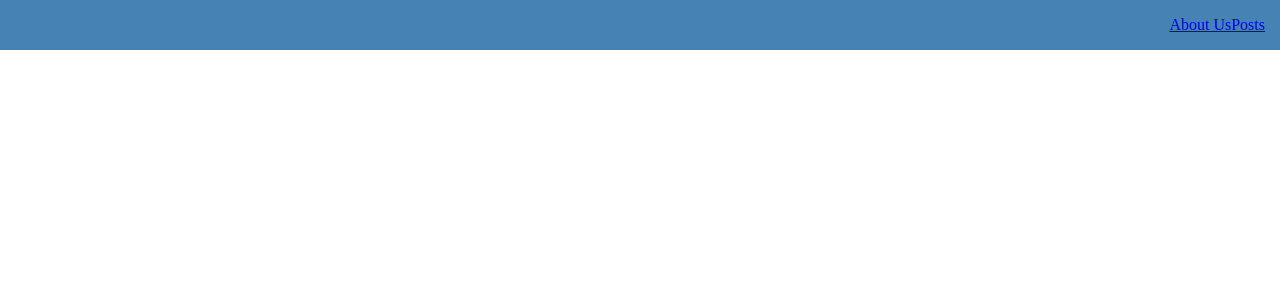
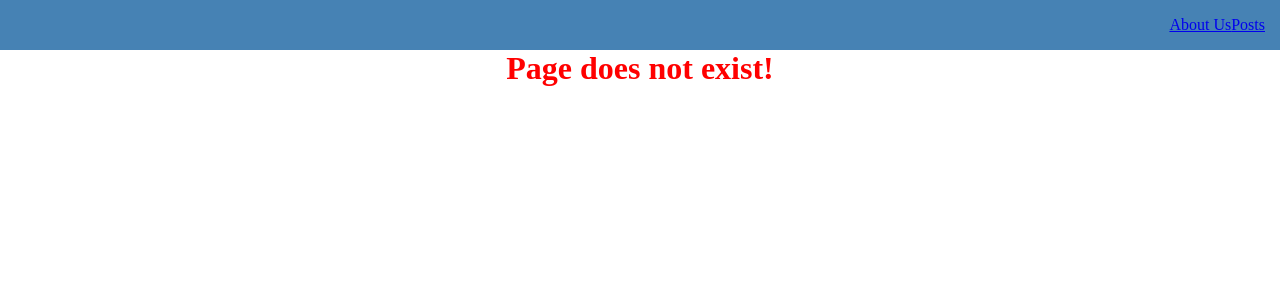
Before and after one commit to mediano11/react-ulbi, a React (Create React App) app: page /error in a window 1280 px wide. Before the commit this address had no page. Shown: the top 300 px of the page. Built offline with nearby package versions, Linux system fonts and the light colour scheme.

Commit message:
fix pagination & add navbar

```diff
--- a/src/App.js
+++ b/src/App.js
@@ -1,8 +1,10 @@
 import "./styles/App.css"
-import {BrowserRouter, Routes, Route, Link} from "react-router-dom";
+import {BrowserRouter, Routes, Route, Link, Navigate} from "react-router-dom";
 import About from "./pages/About";
 import Posts from "./pages/Posts";
 import Navbar from "./components/UI/Navbar/Navbar";
+import Error from "./pages/Error";
+import AppRouter from "./components/AppRouter";
 
 
 function App() {
@@ -10,10 +12,7 @@ function App() {
   return (
     <BrowserRouter>
         <Navbar/>
-        <Routes>
-            <Route path="/about" element={<About />} />
-            <Route path="/posts" element={<Posts />} />
-        </Routes>
+        <AppRouter/>
     </BrowserRouter>
 
   );
--- /dev/null
+++ b/src/components/AppRouter.jsx
@@ -0,0 +1,21 @@
+import React from 'react';
+import {Navigate, Route, Routes} from "react-router-dom";
+import About from "../pages/About";
+import Posts from "../pages/Posts";
+import Error from "../pages/Error";
+
+const AppRouter = () => {
+    return (
+        <Routes>
+            <Route path="/about" element={<About />} />
+            <Route path="/posts" element={<Posts />} />
+            <Route path="/error" element={<Error/>} />
+            <Route
+                path="*"
+                element={<Navigate to="/error" replace />}
+            />
+        </Routes>
+    );
+};
+
+export default AppRouter;
--- /dev/null
+++ b/src/pages/Error.jsx
@@ -0,0 +1,11 @@
+import React from 'react';
+
+const Error = () => {
+    return (
+        <div>
+           <h1 style={{color: "red"}}>Page does not exist!</h1>
+        </div>
+    );
+};
+
+export default Error;
--- a/src/pages/Posts.jsx
+++ b/src/pages/Posts.jsx
@@ -36,10 +36,9 @@ function Posts() {
     }
     useEffect(()=>{
         fetchPosts(limit,page)
-    }, [])
-    const changePage = (limit,page) => {
+    }, [page,limit])
+    const changePage = (page) => {
         setPage(page)
-        fetchPosts(limit,page)
     }
     return (
         <div className="App">
--- a/src/styles/App.css
+++ b/src/styles/App.css
@@ -43,7 +43,7 @@
 }
 .page{
     padding: 10px;
-    border-radius: 1px solid teal;
+    border: 1px solid teal;
     cursor: pointer;
 }
 .page__current{
```
